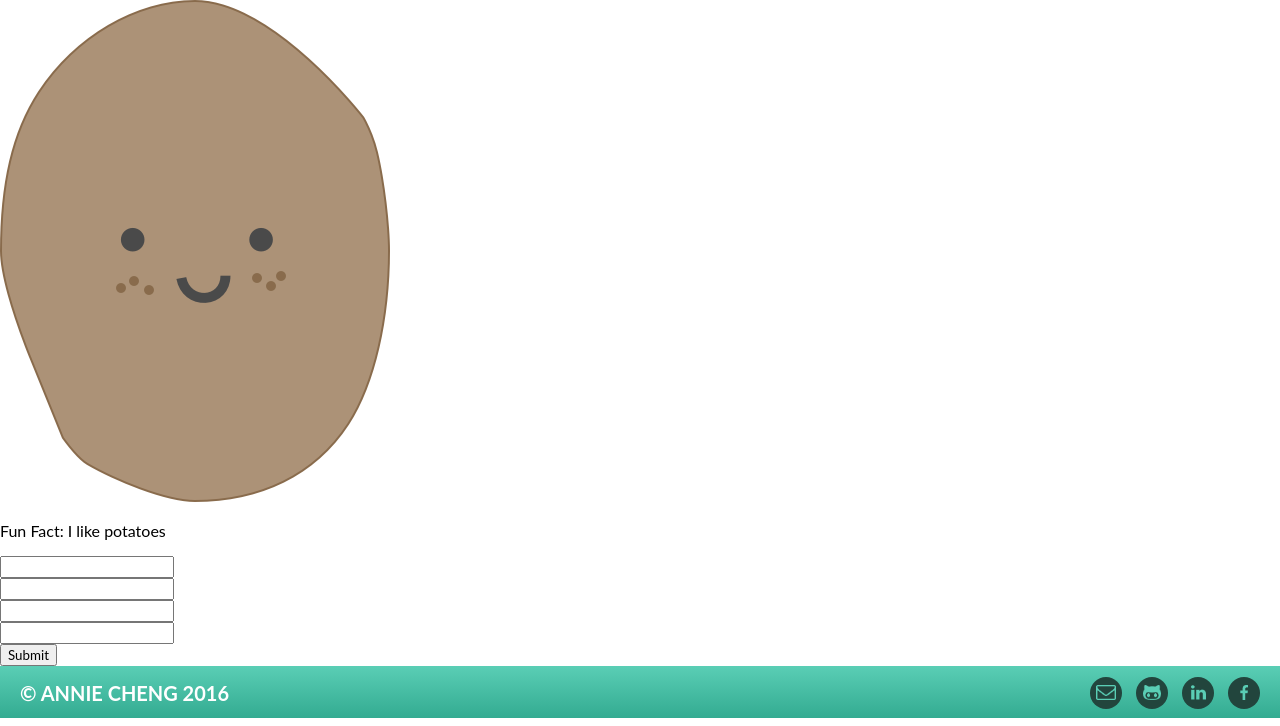
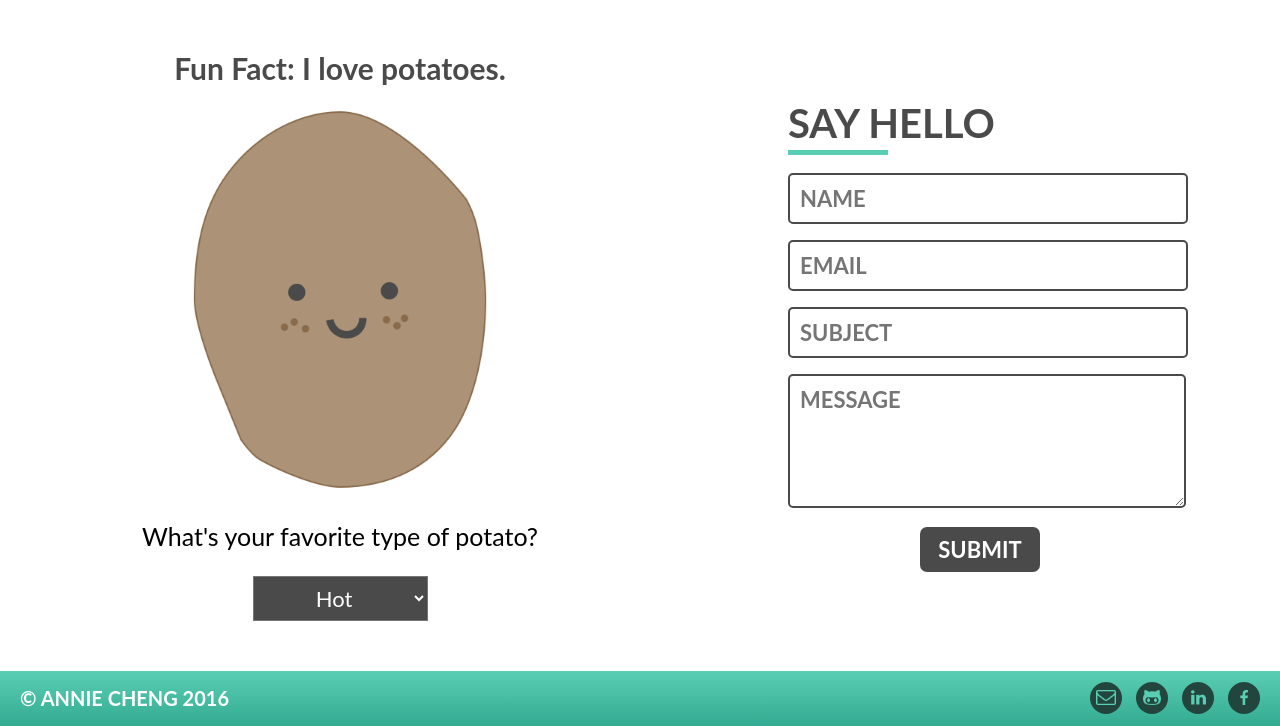
Before and after one commit to acheng96/Cornell-CS2300, a PHP site: page /files/contact.php in a window 1280 px wide. Shown: the part 80-806 px from the top of the page. Run offline with PHP 8.4, Linux system fonts and the light colour scheme.

Commit message:
Finish styling for contact page

```diff
--- a/p1_cs2300/css/stylesheet.css
+++ b/p1_cs2300/css/stylesheet.css
@@ -106,6 +106,10 @@ ul {
 /* - Footer - */
 
 .footer {
+	position: relative;
+	bottom: 0;
+	width: 100%;
+	height: 55px;
 	background-color: #5ACEB5;
 	background-image: linear-gradient(#5ACEB5, #33AB91);
 	overflow: auto;
@@ -170,12 +174,6 @@ ul {
 	margin: 15px 30px;
 	width: 50px;
 	height: 50px;
-}
-
-.footer {
-	min-height: 100%;
-    margin-bottom: -52px;
-    height: 52px;
 }
 
 /* - Navbar - */
@@ -386,7 +384,7 @@ ul {
     height: 26.5vw;
     border-radius: 8px;
     z-index: 10;
-    background-color: rgba(0,0,0,0.5);
+    background-color: rgba(0,0,0,0.6);
 }
 
 /* - Images - */
@@ -418,3 +416,119 @@ ul {
 /* ================= *
  *  = Contact Page = *
  * ================= */
+
+#contact-body-container {
+	display: inline-flex;
+}
+
+/* - Fun Fact - */
+
+#fun-fact {
+	margin: 0;
+	font-size: 30px;
+	font-weight: bold;
+	text-align: center;
+	color: #4A4A4A;
+}
+
+.fun-fact-section {
+	margin: 50px 80px;
+}
+
+.fun-fact-section select {
+	margin: 0 auto;
+	display: block;
+	width: 175px;
+	height: 45px;
+	font-size: 22px;
+	text-align: center;
+	outline: none;
+    background-color: #4A4A4A;
+    color: white;
+}
+
+.fun-fact-section select option {
+    background-color: #4A4A4A;
+    color: white;
+}
+
+#fun-fact-question {
+	font-size: 25px;
+	font-weight: normal;
+	text-align: center;
+}
+
+#potato {
+	margin: 20px auto;
+	display: block;
+	height: auto;
+	width: 75%;
+}
+
+/* - Contact Form - */
+
+#contact-body-container {
+	margin: 0;
+	width: 100%;
+}
+
+#contact-hdivider {
+	margin: 3px 0 10px 0;
+	width: 100px;
+	height: 5px;
+	background-color: #5ACEB5;
+}
+
+.contact-form-container {
+	margin: auto;
+	width: 30%;
+}
+
+.contact-form-container h1 {
+	margin: 0 auto;
+	width: 100%;
+	font-size: 40px;
+	font-weight: bold;
+	color: #4A4A4A;
+}
+
+.contact-form input, textarea {
+	outline: none;
+	height: 45px;
+	font-size: 22px;
+	font-weight: bold;
+}
+
+.contact-form input[type=text], textarea {
+	padding-left: 10px;
+	margin: 8px auto;
+	width: 100%;
+	border-radius: 5px;
+	border: solid 2px #4A4A4A;
+	color: #4A4A4A;
+}
+
+.contact-form textarea {
+	padding: 10px 0 0 10px;
+	max-width: 100%;
+	height: 120px;
+}
+
+.contact-form input[type=submit] {
+	margin: 8px auto 0 auto;
+	display: block;
+	width: 120px;
+	padding: 0 15px;
+	border-radius: 7px;
+	text-transform: uppercase;
+	text-align: center;
+	color: white;
+	background-color: #4A4A4A;
+	border-style: none;
+}
+
+.page-wrap {
+	width: 100%;
+	height: 100%;
+	min-height: 100%;
+}
--- a/p1_cs2300/files/contact.php
+++ b/p1_cs2300/files/contact.php
@@ -8,33 +8,39 @@
 		<title>Contact Page</title>
 	</head>
 	<body>
-
 		<!-- Header -->
 		<?php include("header.php"); ?>
 
 		<!-- Body -->
 		<div id="contact-body-container">
-			<div>
-				<img id="potato" src="../images/potato.png" alt="Potato">
-				<p id="fun-fact">Fun Fact: I like potatoes</p>
+			<div class="fun-fact-section">
+				<h1 id="fun-fact">Fun Fact: I love potatoes.</h1>
+				<img id="potato" src="../images/hot_potato.png" alt="Potato">
+				<p id="fun-fact-question">What's your favorite type of potato?</p>
+				<select name="potatoes">
+					<option value="0">Hot</option>
+					<option value="1">Baked</option>
+					<option value="2">French Fries</option>
+					<option value="3">Hashbrown</option>
+					<option value="4">Mashed</option>
+				</select>
 			</div>
 
 			<!-- Contact Form -->
-			<div class="contact-form">
-				<div></div>
-				<div id="about-hdivider"></div>
-				<form action="">
-				  <input type="text" name="Name"><br>
-				  <input type="text" name="Email"><br>
-				  <input type="text" name="Subject"><br>
-				  <input type="text" name="Message"><br>
+			<div class="contact-form-container">
+				<h1>SAY HELLO</h1>
+				<div id="contact-hdivider"></div>
+				<form class="contact-form" action="">
+				  <input type="text" name="Name" placeholder="NAME"><br>
+				  <input type="text" name="Email" placeholder="EMAIL"><br>
+				  <input type="text" name="Subject" placeholder="SUBJECT"><br>
+				  <textarea name="Message" placeholder="MESSAGE"></textarea><br>
 				  <input type="submit" value="Submit">
 				</form>
 			</div>
 		</div>
 
-		<!-- Footer -->
-		<?php include("footer.php"); ?>
-
+	    <!-- Footer -->
+	    <?php include("footer.php"); ?>
 	</body>
 </html>
```
Also changed, not shown: p1_cs2300/images/baked_potato.png (added), p1_cs2300/images/french_fries.png (added), p1_cs2300/images/hashbrown.png (added), p1_cs2300/images/hot_potato.png (added), p1_cs2300/images/mashed_potato.png (added), p1_cs2300/images/potato.png (deleted).
